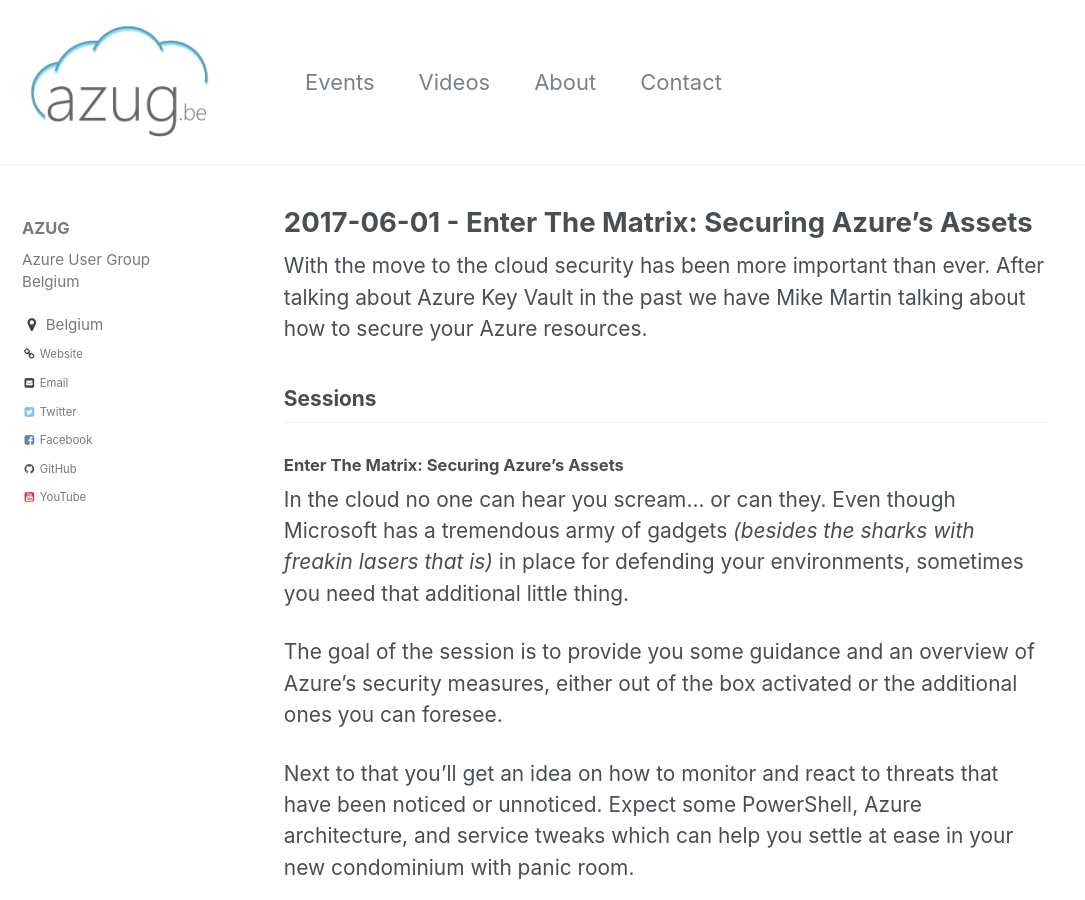
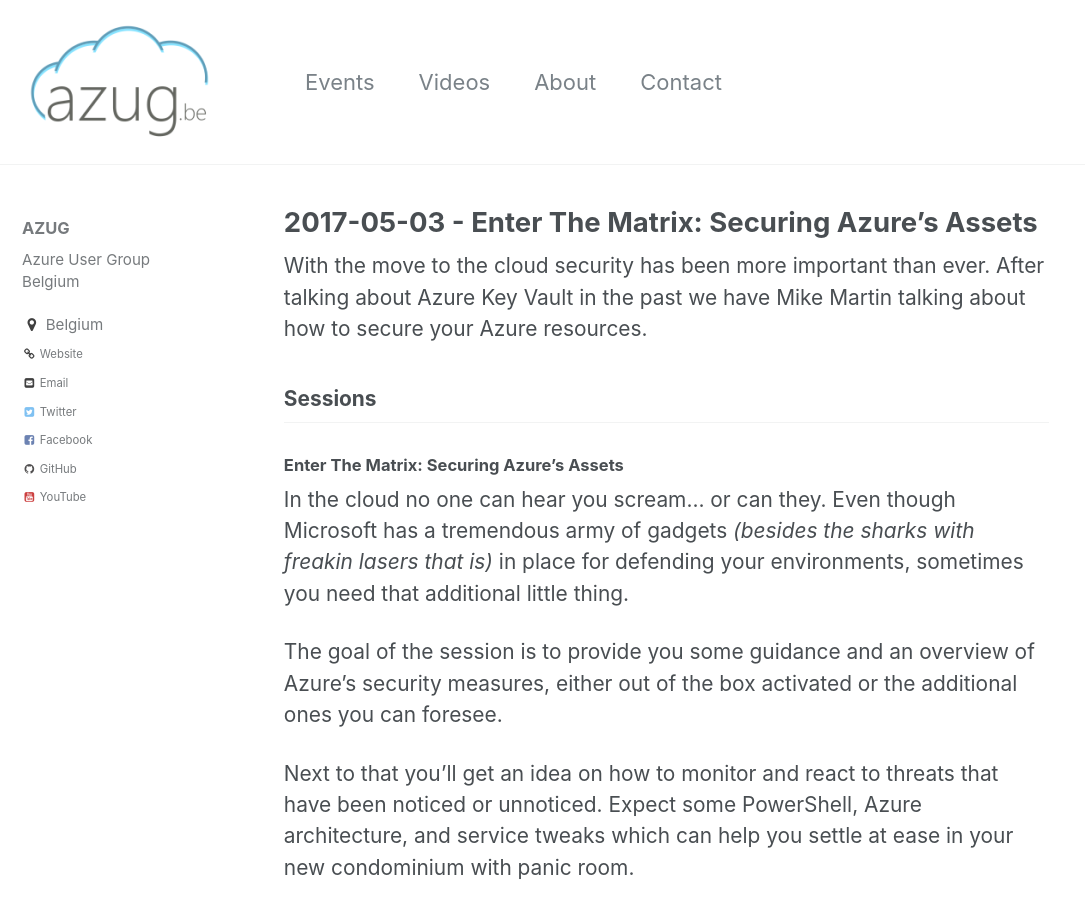
Before and after one commit to AzugBe/azugbe.github.io, a Jekyll site: the page built from _posts/events/2017-05-03---enter-the-matrix-securing-azure-assets.md, in a window 1280 px wide and 900 px high. Shown: the whole window, without its empty margins (0-1085 px from the left). Built offline with Jekyll 4.4.1, drawn with Linux system fonts in a browser that asks for light colours; some of the changed text lies outside the part shown.

Commit message:
Fix title for May event

```diff
--- a/_posts/events/2017-05-03---enter-the-matrix-securing-azure-assets.md
+++ b/_posts/events/2017-05-03---enter-the-matrix-securing-azure-assets.md
@@ -1,7 +1,7 @@
 ---
 layout: single
-title: "2017-06-01 - Enter The Matrix: Securing Azure's Assets"
-date: 2017-03-22 13:42:00 +0000
+title: "2017-05-03 - Enter The Matrix: Securing Azure's Assets"
+date: 2017-05-03 13:37:00 +0000
 comments: true
 published: true
 categories: ["events"]
```
